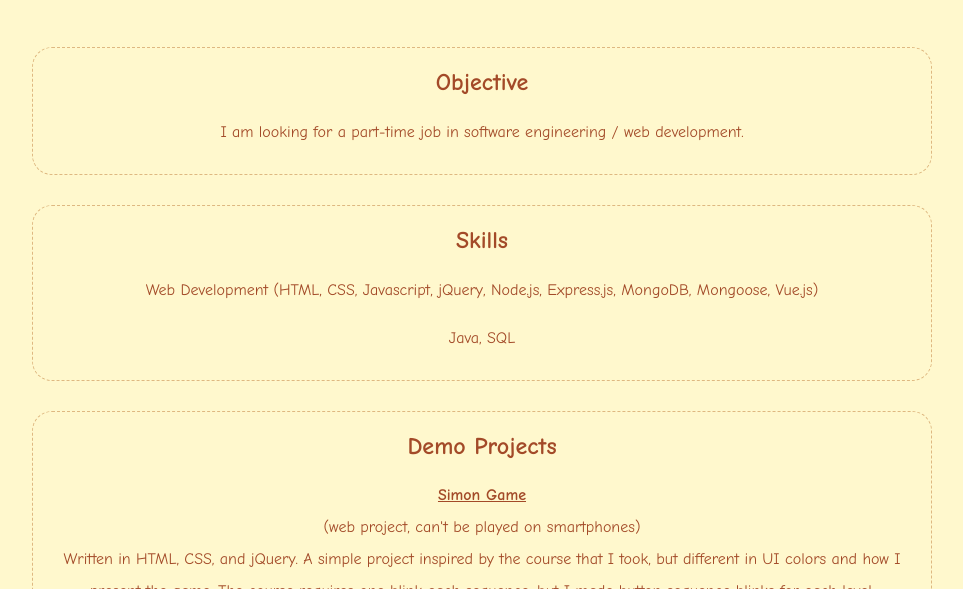
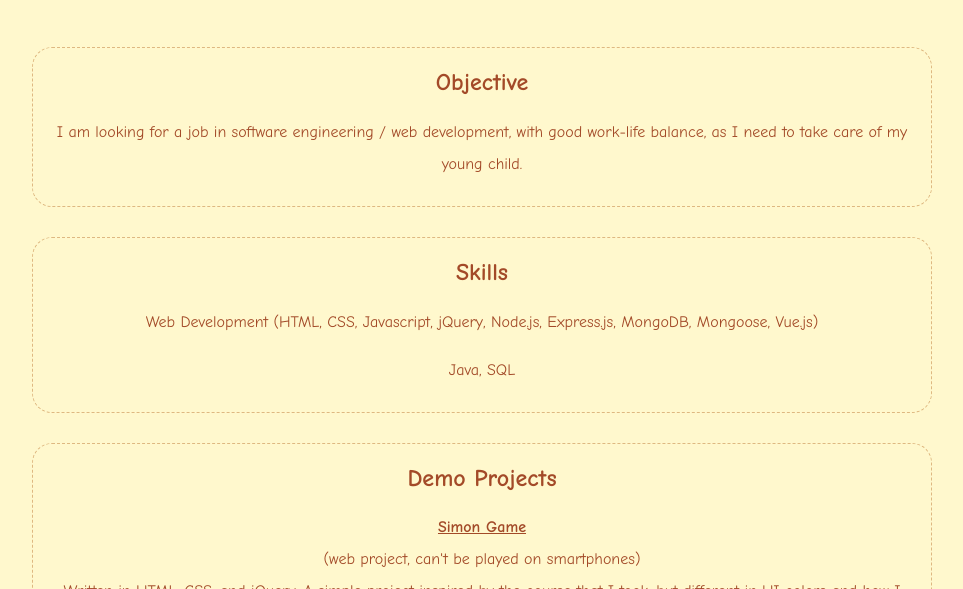
Before and after one commit to oliviadj/portfolio, a plain HTML site: page resume.html in a window 1280 px wide. Shown: the part 211-800 px from the top of the page, without its empty margins (158-1121 px from the left). Drawn offline with Linux system fonts and the light colour scheme.

Commit message:
Revert "Update objective."
This reverts commit 545a609497b3eb75603944c38efb59f03e12c0ff.

```diff
--- a/resume.html
+++ b/resume.html
@@ -34,7 +34,8 @@
 
     <div id="objective-section">
       <h2>Objective</h2>
-      <p>I am looking for a part-time job in software engineering / web development.</p>
+      <p>I am looking for a job in software engineering / web development, with good work-life balance,
+        as I need to take care of my young child.</p>
     </div>
 
     <div id="skills-section">
```
